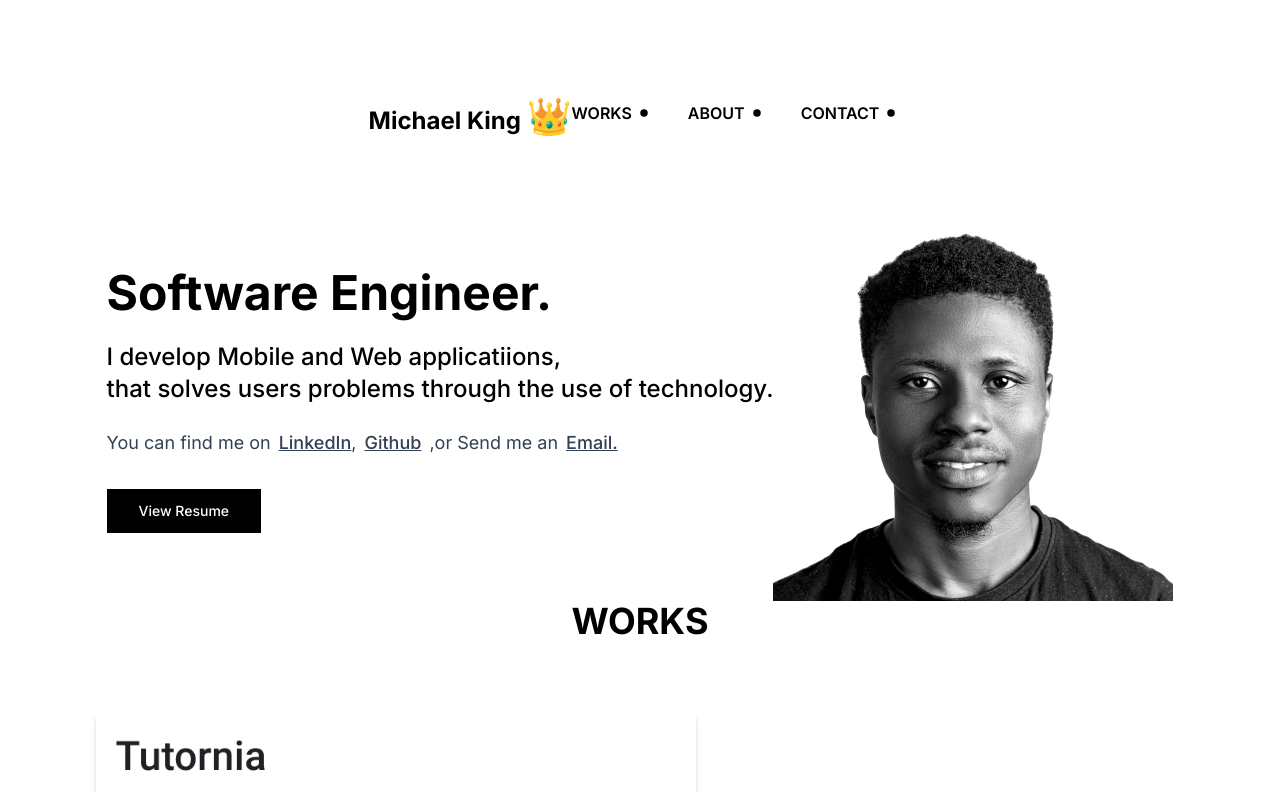
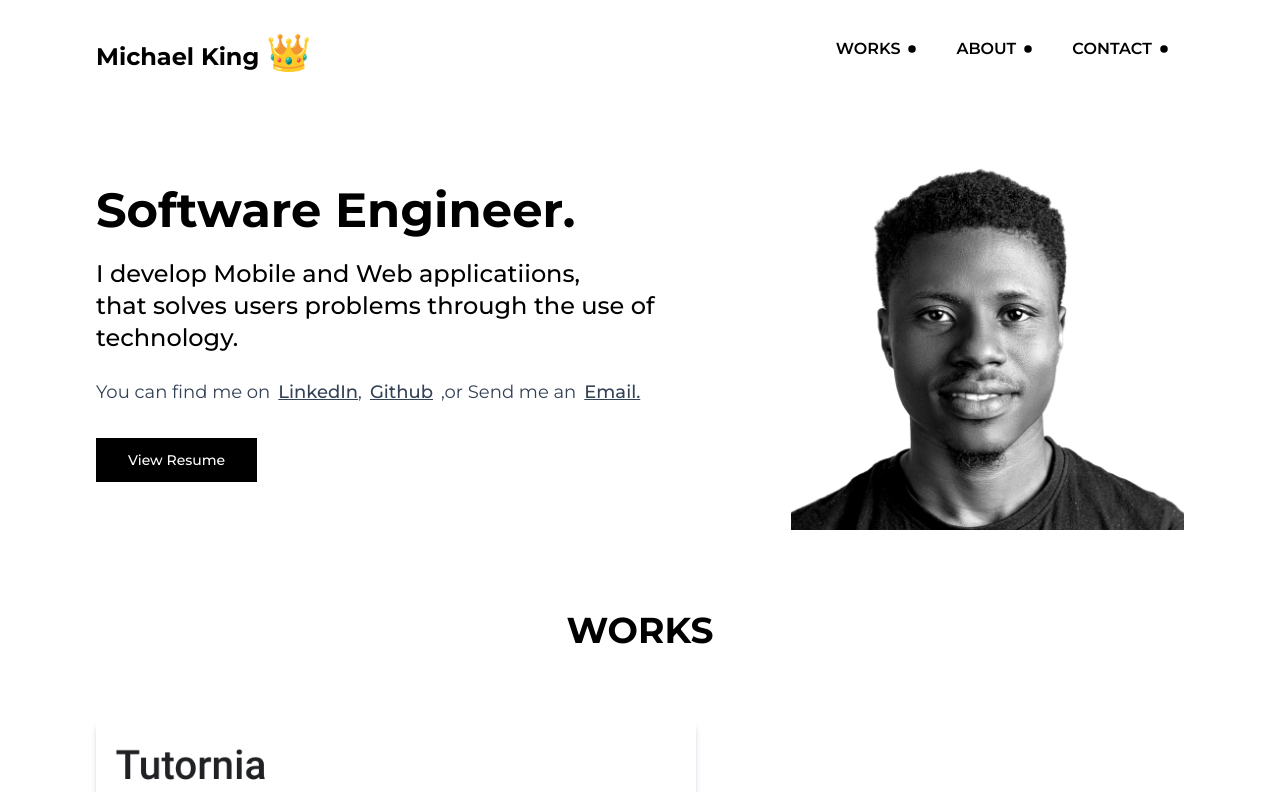
Before and after one commit to cmcWebCode40/cmcWebCode-portfolio-website-v2, a Next.js app: page / in a window 1280 px wide. Shown: the top 792 px of the page. Built offline with nearby package versions, Linux system fonts and the light colour scheme.

Commit message:
feat: page and docs setup

```diff
--- a/src/app/layout.tsx
+++ b/src/app/layout.tsx
@@ -1,7 +1,36 @@
 import './globals.css'
-import { Inter } from 'next/font/google'
+import localFont from 'next/font/local'
 
-const inter = Inter({ subsets: ['latin'] })
+const Montserrat = localFont({
+  src:[
+    {
+      path: '../../public/fonts/Montserrat-Bold.ttf',
+      weight: '700',
+      style: 'normal',
+    },
+    {
+      path: '../../public/fonts/Montserrat-Light.ttf',
+      weight: '300',
+      style: 'normal',
+    },
+    {
+      path: '../../public/fonts/Montserrat-Medium.ttf',
+      weight: '500',
+      style: 'normal',
+    },
+    {
+      path: '../../public/fonts/Montserrat-Regular.ttf',
+      weight: '400',
+      style: 'normal',
+    },
+    {
+      path: '../../public/fonts/Montserrat-SemiBold.ttf',
+      weight: '600',
+      style: 'normal',
+    },
+  ],
+  variable: '--font-montserrat'
+ })
 
 export const metadata = {
   title: 'Create Next App',
@@ -15,7 +44,7 @@ export default function RootLayout({
 }) {
   return (
     <html lang="en">
-      <body className={inter.className}>{children}</body>
+      <body className={Montserrat.className}>{children}</body>
     </html>
   )
 }
--- a/src/app/page.tsx
+++ b/src/app/page.tsx
@@ -1,4 +1,3 @@
-
 import { Footer, Header } from "@/components/molecules";
 import {
   AboutSection,
@@ -8,12 +7,18 @@ import {
 
 export default function Home() {
   return (
-    <main className="flex min-h-screen flex-col items-center justify-between p-24">
+    <main className="flex min-h-screen flex-col  md:px-24 px-4 py-8 ">
       <Header />
       <HighlightSection />
-      <ProjectSection />
-      <AboutSection />
-      <Footer />
+      <div id="works">
+        <ProjectSection className="my-20" />
+      </div>
+      <div id="about">
+        <AboutSection className="my-20" />
+      </div>
+      <div id="footer">
+        <Footer />
+      </div>
     </main>
   );
 }
--- a/tailwind.config.js
+++ b/tailwind.config.js
@@ -12,6 +12,9 @@ module.exports = {
         'gradient-conic':
           'conic-gradient(from 180deg at 50% 50%, var(--tw-gradient-stops))',
       },
+      fontFamily: {
+        montserrat: ['var(--font-montserrat)']
+      }
     },
   },
   plugins: [],
```
Also changed, not shown: 1 other file (tests, documents, lock files or other folders).
